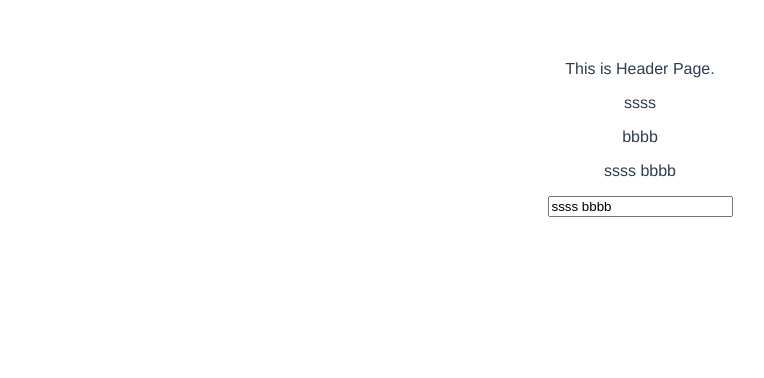
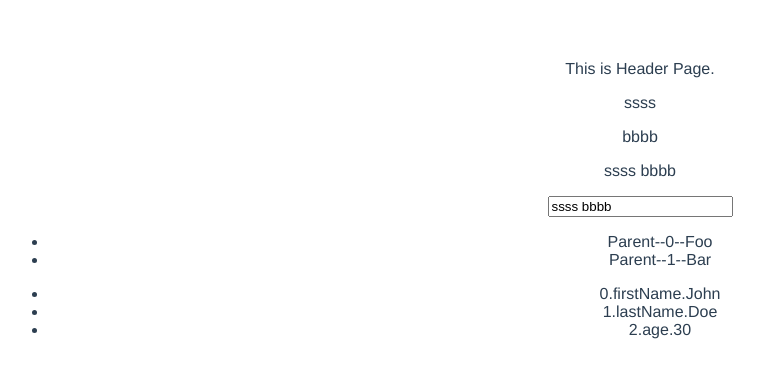
Before and after one commit to Peisf/Vue, a Vue app: page /#/listRender in a window 1280 px wide. Shown: the top 378 px of the page, without its empty margins (0-764 px from the left). Built offline with nearby package versions, Linux system fonts and the light colour scheme.

Commit message:
8.20学习

```diff
--- /dev/null
+++ b/src/components/ListRender.vue
@@ -0,0 +1,38 @@
+<template>
+    <div id="example">
+        <ul id="example-1">
+            <li v-for="(item,index) of items" :key="item.id">
+                {{parentMessage}}--{{index}}--{{item.message}}
+            </li>
+        </ul>
+        <ul id="example-2">
+            <li v-for="(value,key,index) of object">
+                {{index}}.{{key}}.{{value}}
+            </li>
+        </ul>
+    </div>
+</template>
+
+<script>
+    export default {
+        name: "ListRender",
+        data(){
+            return{
+                parentMessage:'Parent',
+                items:[
+                    {id:0,message:'Foo'},
+                    {id:1,message:'Bar'}
+                ],
+                object:{
+                    firstName:'John',
+                    lastName:'Doe',
+                    age:30
+                }
+            }
+        }
+    }
+</script>
+
+<style>
+
+</style>
--- a/src/router/index.js
+++ b/src/router/index.js
@@ -2,6 +2,7 @@ import Vue from 'vue'
 import Router from 'vue-router'
 import HelloWorld from '@/components/HelloWorld'
 import WatchExample from '@/components/WatchExample'
+import ListRender from '@/components/ListRender'
 
 Vue.use(Router);
 
@@ -15,6 +16,10 @@ export default new Router({
       path:'/watchExample',
       name:'WatchExample',
       component: WatchExample
+    },{
+      path:'/listRender',
+      name:'ListRender',
+      component:ListRender
     }
   ]
 })
```
Also changed, not shown: src/components/footer.vue (+14 -0 lines), src/components/nn.vue (deleted, +0 -13 lines).
